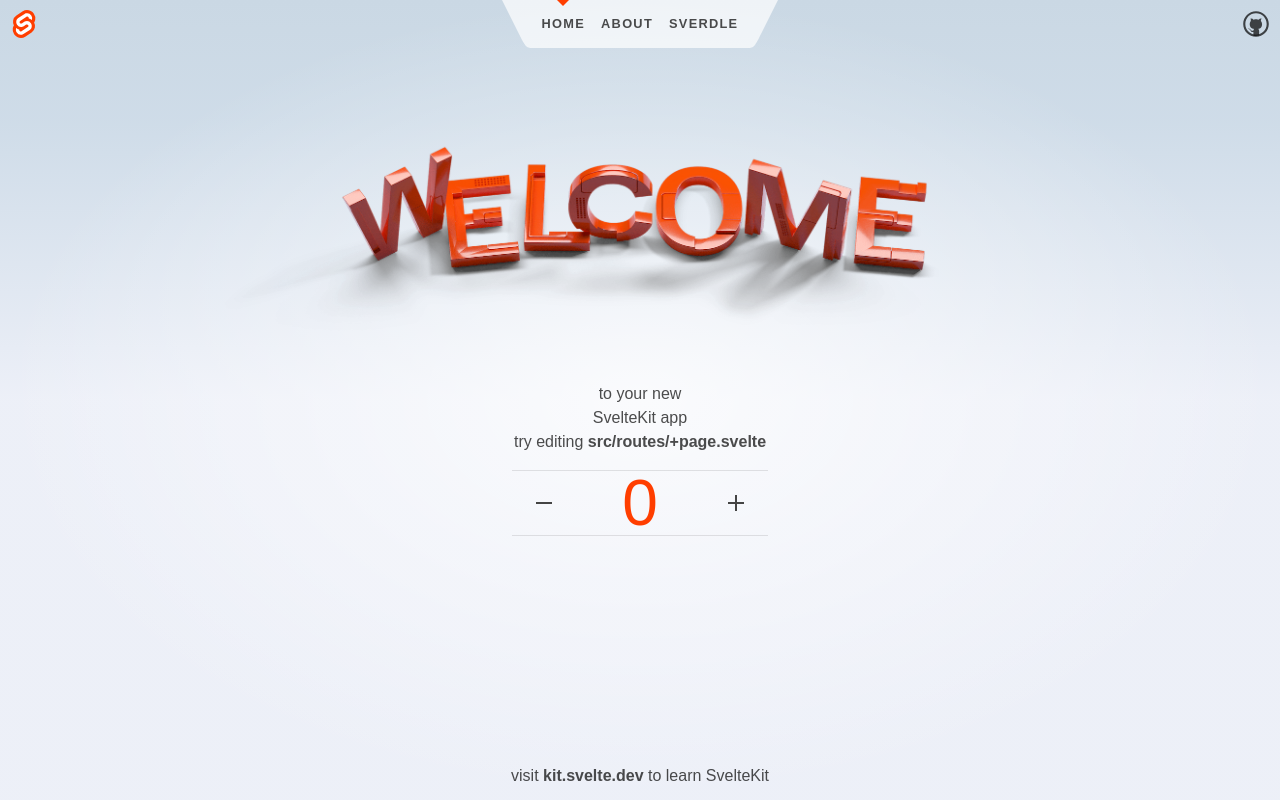
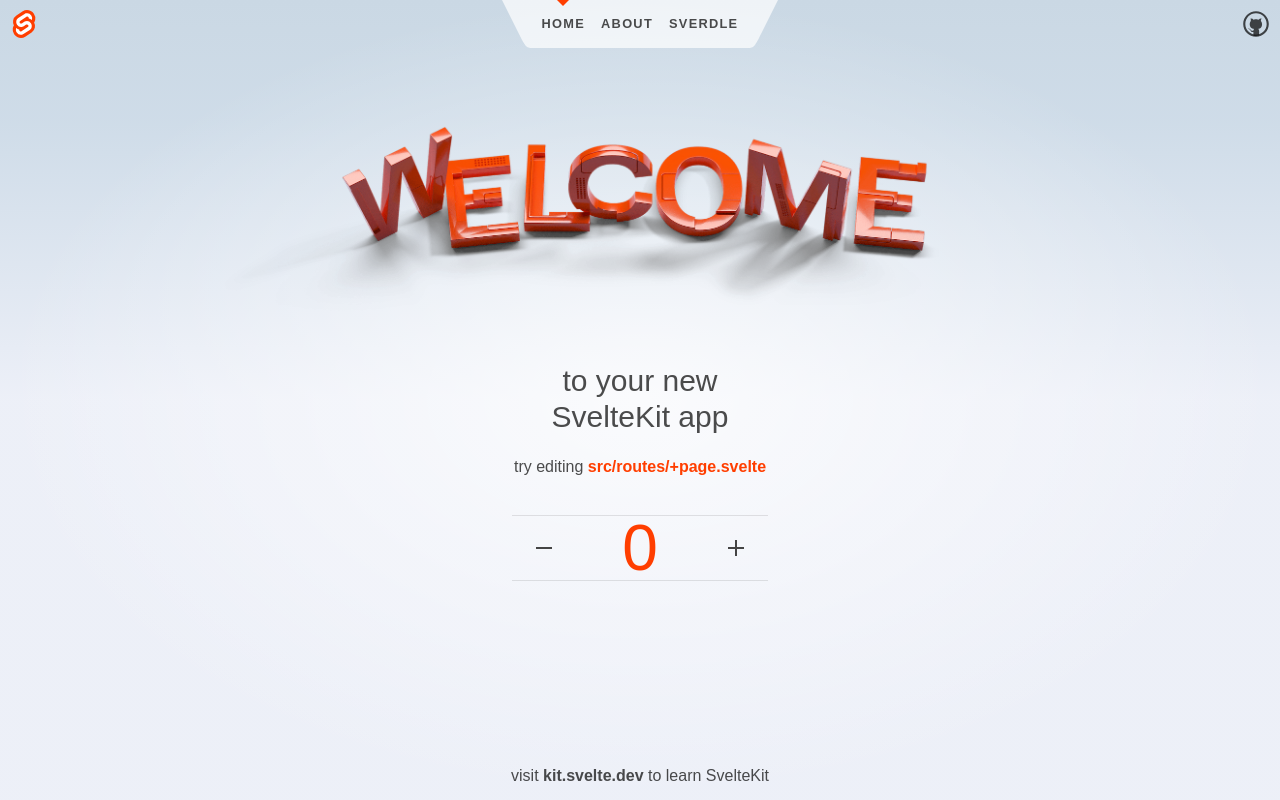
Before and after one commit to Chia1104/seveltkit-play, a SvelteKit app: page / in a window 1280 px wide. Built offline with nearby package versions, Linux system fonts and the light colour scheme.

Commit message:
:lipstick: Update some style.

```diff
--- a/src/routes/+page.svelte
+++ b/src/routes/+page.svelte
@@ -9,8 +9,8 @@
   <meta name="description" content="Svelte demo app" />
 </svelte:head>
 
-<section>
-  <h1>
+<section class="flex flex-col justify-center items-center flex-[0.6] gap-5">
+  <h1 class="text-3xl w-full">
     <span class="welcome">
       <picture>
         <source srcset={welcome} type="image/webp" />
@@ -22,25 +22,13 @@
   </h1>
 
   <h2>
-    try editing <strong>src/routes/+page.svelte</strong>
+    try editing <strong class="text-primary">src/routes/+page.svelte</strong>
   </h2>
 
   <Counter />
 </section>
 
 <style>
-  section {
-    display: flex;
-    flex-direction: column;
-    justify-content: center;
-    align-items: center;
-    flex: 0.6;
-  }
-
-  h1 {
-    width: 100%;
-  }
-
   .welcome {
     display: block;
     position: relative;
--- a/tailwind.config.cjs
+++ b/tailwind.config.cjs
@@ -2,7 +2,11 @@
 module.exports = {
   content: ["./src/**/*.{html,js,svelte,ts}"],
   theme: {
-    extend: {},
+    extend: {
+      colors: {
+        primary: "#ff3e00",
+      },
+    },
   },
   plugins: [],
 };
```
